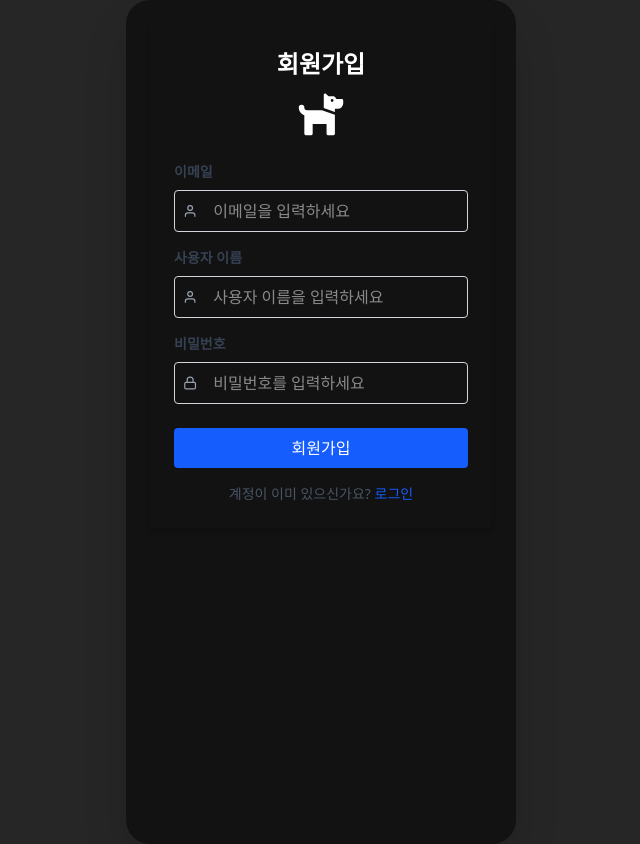
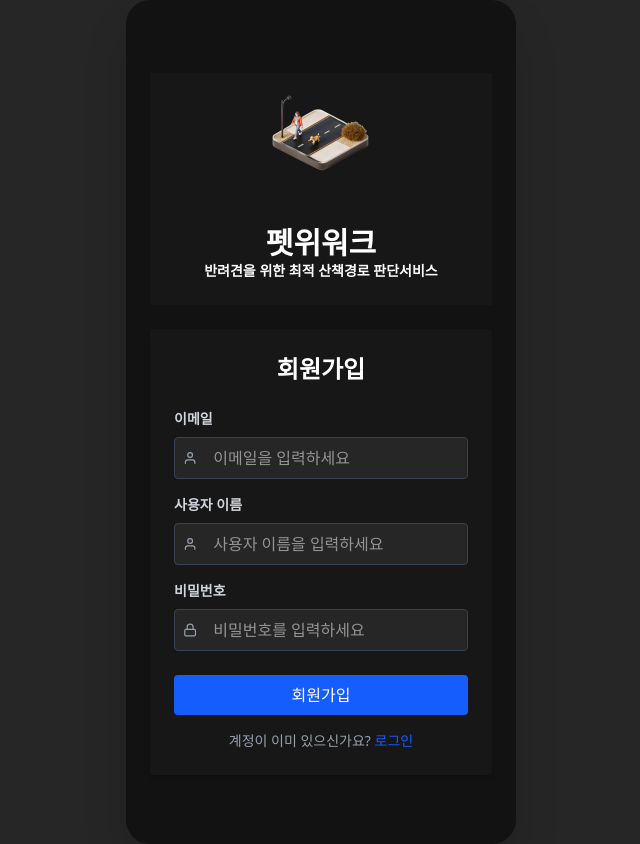
Before and after one commit to kakao-tech-campus-3rd-step3/Team22_FE, a React (Vite) app: page /login in a window 1280 px wide. Both pictures are taken after a click on the button "회원가입". Shown: the whole page, without its empty margins (319-959 px from the left). Built offline with nearby package versions, Linux system fonts and the light colour scheme.

Commit message:
feat : add intropage & routing

```diff
--- a/src/pages/IntroPage.tsx
+++ b/src/pages/IntroPage.tsx
@@ -1,82 +1,142 @@
+import { useState, useEffect } from 'react'
 import { useUIStore } from '@/stores/uiStore'
-import { useEffect } from 'react'
-import IntroSection from './IntroPageSections/IntroSection'
-import InfoRow from '@/components/common/InfoRow'
-import { CiCircleCheck } from 'react-icons/ci'
-import { IoMdWalk } from 'react-icons/io'
-import StatusIcon from '@/components/common/StatusIcon'
-import { PiDog } from 'react-icons/pi'
+import GuideStepPage from '@/components/common/GuideStepCard'
+import AddNewPetPage from './AddNewPetPage'
+import LocationSettingPage from './LocationSettingPage'
+import WalkingTimeSettingPage from './WalkingTimeSettingPage'
+import RouteDrawPage from './RouteDrawPage'
+import { useSetupStore } from '@/stores/setupStore'
+import { DotLottieReact } from '@lottiefiles/dotlottie-react'
+import { Modal } from '@/components/common/Modal'
 import { useNavigate } from '@tanstack/react-router'
-import { useSetupStore } from '@/stores/setupStore'
 
 export default function IntroPage() {
-  const { isPetSettingDone, isLocationSettingDone, isRouteDrawDone } = useSetupStore()
+  const [step, setStep] = useState(0)
+  const [isPetModalOpen, setIsPetModalOpen] = useState(false)
+  const [isLocationModalOpen, setIsLocationModalOpen] = useState(false)
+  const [isWalkTimeModalOpen, setIsWalkTimeModalOpen] = useState(false)
+  const [isMapsetModalOpen, setIsMapSetModalOpen] = useState(false)
+  const setshowNavbar = useUIStore((state) => state.setShowNavbar)
 
-  const isAllDone = isPetSettingDone && isLocationSettingDone && isRouteDrawDone
-
-  const setShowNavbar = useUIStore((state) => state.setShowNavbar)
-  useEffect(() => {
-    setShowNavbar(false)
-  }, [setShowNavbar])
+  const isPetSettingDone = useSetupStore((s) => s.isPetSettingDone)
+  const isLocationSettingDone = useSetupStore((s) => s.isLocationSettingDone)
+  const isAllDone = useSetupStore(
+    (s) => s.isPetSettingDone && s.isLocationSettingDone && s.isRouteDrawDone,
+  )
   const navigate = useNavigate()
 
-  const handleAddNewPet = () => {
-    navigate({ to: '/add-new-pet' })
-  }
-  const handlelocationSetting = () => {
-    navigate({ to: '/location-setting' })
-  }
+  useEffect(() => {
+    if (isAllDone) {
+      navigate({ to: '/' })
+    }
+    setshowNavbar(false)
+  })
 
-  const handlerouteDraw = () => {
-    navigate({ to: '/route-draw' })
-  }
+  useEffect(() => {
+    if (step === 1 && isPetSettingDone) {
+      setIsPetModalOpen(false)
+      setStep(2)
+    } else if (step === 2 && isLocationSettingDone) {
+      setIsLocationModalOpen(false)
+      setStep(3)
+    }
+  }, [step, isPetSettingDone, isLocationSettingDone])
+
+  const steps = [
+    {
+      title: '환영합니다!',
+      subtitle: '서비스 이용을 위해 간단한 안내를 드릴게요.',
+      imageSrc: '/assets/pet-walk.png',
+      buttonText: '다음',
+      onButtonClick: () => setStep(1),
+    },
+    {
+      title: '반려견 정보 설정',
+      subtitle: '반려견 정보를 입력해주세요',
+      imageSrc: '/assets/petting-dog.png',
+      buttonText: '설정하러 가기',
+      onButtonClick: () => setIsPetModalOpen(true),
+    },
+    {
+      title: '산책 위치 설정',
+      subtitle: '산책 시작 위치와 시간을 설정해주세요',
+      imageSrc: '/assets/walking-location-setting.png',
+      buttonText: '설정하러 가기',
+      onButtonClick: () => setIsLocationModalOpen(true),
+    },
+    {
+      title: '산책 시간 설정',
+      subtitle: '산책 시간을 설정해주세요',
+      imageSrc: '/assets/walking-time-setting.png',
+      buttonText: '설정하러 가기',
+      onButtonClick: () => setIsWalkTimeModalOpen(true),
+    },
+    {
+      title: '주 산책 경로 등록',
+      subtitle: '주 산책 경로를 등록을 위해 산책을 진행해주세요, 나중에 변경할 수 있어요!',
+      imageSrc: '',
+      buttonText: '경로 등록하러가기',
+      onButtonClick: () => setIsMapSetModalOpen(true),
+    },
+    {
+      title: '모든 기본 설정 완료!',
+      subtitle: '반려건의 정보를 포함하여 주로가는 산책길이 최고인지 판단해 드릴게요!',
+      imageSrc: '/assets/petting-dog.png',
+      buttonText: '서비스 이용하러가기',
+      onButtonClick: () => navigate({ to: '/' }),
+    },
+  ]
+
+  const { title, subtitle, imageSrc, buttonText, onButtonClick } = steps[step]
 
   return (
-    <div className="flex flex-col items-center justify-center w-full h-96">
-      <div className="flex flex-col w-80 max-w-md h-96 gap-5">
-        <IntroSection />
-        {isAllDone && (
-          <div className="text-green-400 font-bold text-center mb-4">
-            모든 설정을 완료하셨습니다!
-          </div>
-        )}
-        <InfoRow label="">
-          <button
-            className="flex bg-neutral-800 rounded-lg shadow-xl p-6 w-full items-center gap-2"
-            onClick={handleAddNewPet}
-          >
-            <StatusIcon
-              status={isPetSettingDone ? 'success' : 'warning'}
-              icon={<PiDog className="w-10 h-10 max-w-full max-h-32" />}
-            />
-            <span>{isPetSettingDone ? '설정완료!' : '반려견 정보를 설정해주세요.'}</span>
-          </button>
-        </InfoRow>
-        <InfoRow label="">
-          <button
-            className="flex bg-neutral-800 rounded-lg shadow-xl p-6 w-full items-center gap-2"
-            onClick={handlelocationSetting}
-          >
-            <StatusIcon
-              status={isLocationSettingDone ? 'success' : 'warning'}
-              icon={<IoMdWalk className="w-10 h-10 max-w-full max-h-32" />}
-            />
-            <span>주 산책 시작 위치, 시작시간을 설정해주세요</span>
-          </button>
-        </InfoRow>
-        <InfoRow label="">
-          <button
-            className="flex bg-neutral-800 rounded-lg shadow-xl p-6 w-full items-center gap-2"
-            onClick={handlerouteDraw}
-          >
-            <StatusIcon
-              status={isRouteDrawDone ? 'success' : 'warning'}
-              icon={<CiCircleCheck className="w-10 h-10 max-w-full max-h-32" />}
-            />
-            <span>산책을 설정한 위치, 시간에 맞추어 해주세요</span>
-          </button>
-        </InfoRow>
-      </div>
+    <div className="w-full h-full flex items-center justify-center bg-neutral-900 relative">
+      <GuideStepPage
+        title={title}
+        subtitle={subtitle}
+        imageSrc={imageSrc}
+        buttonText={buttonText}
+        onButtonClick={onButtonClick}
+        children={
+          step === 4 ? <DotLottieReact src="assets/setting-done.lottie" autoplay loop /> : null
+        }
+      />
+      <Modal isOpen={isPetModalOpen} onClick={() => setIsPetModalOpen(false)}>
+        <AddNewPetPage
+          disableRouting={true}
+          onDone={() => {
+            setIsPetModalOpen(false)
+            setStep(2)
+          }}
+        />
+      </Modal>
+      <Modal isOpen={isLocationModalOpen} onClick={() => setIsLocationModalOpen(false)}>
+        <LocationSettingPage
+          disableRouting={true}
+          onDone={() => {
+            setIsLocationModalOpen(false)
+            setStep(3)
+          }}
+        />
+      </Modal>
+      <Modal isOpen={isWalkTimeModalOpen} onClick={() => setIsWalkTimeModalOpen(false)}>
+        <WalkingTimeSettingPage
+          disableRouting={true}
+          onDone={() => {
+            setIsWalkTimeModalOpen(false)
+            setStep(4)
+          }}
+        />
+      </Modal>
+      <Modal isOpen={isMapsetModalOpen} onClick={() => setIsMapSetModalOpen(false)}>
+        <RouteDrawPage
+          disableRouting={true}
+          onDone={() => {
+            setIsMapSetModalOpen(false)
+            setStep(5)
+          }}
+        />
+      </Modal>
     </div>
   )
 }
--- a/src/pages/LoginPage.tsx
+++ b/src/pages/LoginPage.tsx
@@ -1,17 +1,15 @@
 import React, { useEffect, useState } from 'react'
 import { FiUser, FiLock } from 'react-icons/fi'
-import { FaDog } from 'react-icons/fa'
 import { useUIStore } from '@/stores/uiStore'
 import { Toaster } from 'react-hot-toast'
 import { useLogin, useRegister } from '@/hooks/useLogin'
+import { motion } from 'framer-motion'
 
-function LoginPage() {
+function LoginFormComponent() {
   const [email, setEmail] = useState('')
   const [password, setPassword] = useState('')
   const [username, setUsername] = useState('')
   const [isRegister, setIsRegister] = useState(false)
-
-  const setShowNavbar = useUIStore((state) => state.setShowNavbar)
 
   const loginMutation = useLogin()
   const registerMutation = useRegister()
@@ -25,11 +23,6 @@ function LoginPage() {
     }
   }
 
-  useEffect(() => {
-    setShowNavbar(false)
-    return () => setShowNavbar(true)
-  }, [setShowNavbar])
-
   const isLoading = isRegister ? registerMutation.isPending : loginMutation.isPending
   const isError = isRegister ? registerMutation.isError : loginMutation.isError
   const error = isRegister ? registerMutation.error : loginMutation.error
@@ -37,24 +30,26 @@ function LoginPage() {
   return (
     <>
       <Toaster position="top-center" />
-      <form onSubmit={handleSubmit} className="p-6 rounded shadow-md w-full max-w-sm">
+      <form
+        onSubmit={handleSubmit}
+        className="p-6 rounded shadow-md w-full max-w-sm bg-neutral-900 text-white"
+      >
         <div className="flex flex-col items-center mb-6">
           <h2 className="text-2xl font-bold text-center">{isRegister ? '회원가입' : '로그인'}</h2>
-          <FaDog size={50} className="mt-2" />
         </div>
 
         <div className="mb-4">
-          <label htmlFor="email" className="block text-gray-700 text-sm font-semibold mb-2">
+          <label htmlFor="email" className="block text-gray-300 text-sm font-semibold mb-2">
             이메일
           </label>
-          <div className="flex items-center border border-gray-300 rounded">
+          <div className="flex items-center border border-gray-700 rounded bg-neutral-800">
             <FiUser className="text-gray-400 m-2" />
             <input
               id="email"
               type="email"
               value={email}
               onChange={(e) => setEmail(e.target.value)}
-              className="w-full py-2 px-2 outline-none rounded"
+              className="w-full py-2 px-2 outline-none rounded bg-neutral-800 text-white"
               placeholder="이메일을 입력하세요"
               required
               disabled={isLoading}
@@ -64,17 +59,17 @@ function LoginPage() {
 
         {isRegister && (
           <div className="mb-4">
-            <label htmlFor="username" className="block text-gray-700 text-sm font-semibold mb-2">
+            <label htmlFor="username" className="block text-gray-300 text-sm font-semibold mb-2">
               사용자 이름
             </label>
-            <div className="flex items-center border border-gray-300 rounded">
+            <div className="flex items-center border border-gray-700 rounded bg-neutral-800">
               <FiUser className="text-gray-400 m-2" />
               <input
                 id="username"
                 type="text"
                 value={username}
                 onChange={(e) => setUsername(e.target.value)}
-                className="w-full py-2 px-2 outline-none rounded"
+                className="w-full py-2 px-2 outline-none rounded bg-neutral-800 text-white"
                 placeholder="사용자 이름을 입력하세요"
                 required
                 disabled={isLoading}
@@ -84,17 +79,17 @@ function LoginPage() {
         )}
 
         <div className="mb-6">
-          <label htmlFor="password" className="block text-gray-700 text-sm font-semibold mb-2">
+          <label htmlFor="password" className="block text-gray-300 text-sm font-semibold mb-2">
             비밀번호
           </label>
-          <div className="flex items-center border border-gray-300 rounded">
+          <div className="flex items-center border border-gray-700 rounded bg-neutral-800">
             <FiLock className="text-gray-400 m-2" />
             <input
               id="password"
               type="password"
               value={password}
               onChange={(e) => setPassword(e.target.value)}
-              className="w-full py-2 px-2 outline-none rounded"
+              className="w-full py-2 px-2 outline-none rounded bg-neutral-800 text-white"
               placeholder="비밀번호를 입력하세요"
               required
               disabled={isLoading}
@@ -116,7 +111,7 @@ function LoginPage() {
               : '로그인'}
         </button>
         {isError && <p className="text-red-500 mt-2">{(error as Error).message}</p>}
-        <p className="mt-4 text-center text-sm text-gray-600">
+        <p className="mt-4 text-center text-sm text-gray-400">
           {isRegister ? '계정이 이미 있으신가요?' : '계정이 없으신가요?'}{' '}
           <button
             type="button"
@@ -131,4 +126,56 @@ function LoginPage() {
   )
 }
 
-export default LoginPage
+export default function LoginPage() {
+  const [showForm, setShowForm] = useState(false)
+  const setShowNavbar = useUIStore((state) => state.setShowNavbar)
+
+  useEffect(() => {
+    setShowNavbar(false)
+  }, [setShowNavbar])
+
+  useEffect(() => {
+    const timer = setTimeout(() => setShowForm(true), 1500)
+    return () => clearTimeout(timer)
+  }, [])
+
+  return (
+    <div className="flex flex-col items-center justify-center min-h-screen text-white">
+      <motion.div
+        initial={{ opacity: 0, y: 20 }}
+        animate={{ opacity: 1, y: 0 }}
+        transition={{ duration: 1 }}
+        className="flex flex-col items-center mb-6 bg-neutral-900 w-full"
+      >
+        <motion.img
+          src="/assets/pet-walk.png"
+          alt="pet walk"
+          className="w-32 h-32 object-contain"
+          initial={{ scale: 0.8 }}
+          animate={{ scale: 1 }}
+          transition={{ duration: 1.2, delay: 0.3 }}
+        />
+        <motion.div
+          className="text-3xl font-bold text-white flex flex-col items-center justify-center w-full p-6"
+          initial={{ opacity: 0, y: 10 }}
+          animate={{ opacity: 1, y: 0 }}
+          transition={{ duration: 1, delay: 0.6 }}
+        >
+          <span className="text-md">펫위워크</span>
+          <p className="text-sm">반려견을 위한 최적 산책경로 판단서비스</p>
+        </motion.div>
+      </motion.div>
+
+      {showForm && (
+        <motion.div
+          initial={{ opacity: 0, y: 20 }}
+          animate={{ opacity: 1, y: 0 }}
+          transition={{ duration: 1 }}
+          className="w-full max-w-sm"
+        >
+          <LoginFormComponent />
+        </motion.div>
+      )}
+    </div>
+  )
+}
--- a/src/pages/RouteDrawPage.tsx
+++ b/src/pages/RouteDrawPage.tsx
@@ -8,7 +8,8 @@ import WalkingTimerBar from '@/components/map/WalkingTimerBar.tsx'
 import useDistance from '@/hooks/useDistance.ts'
 import WalkingEndModalComponent from '@/components/map/WalkingEndModalComponent.tsx'
 
-export default function RouteDrawPage() {
+export default function RouteDrawPage(props: { onDone?: () => void; disableRouting?: boolean }) {
+  const { onDone } = props
   const loaded = useKakaoMapLoader()
   const [isActive, setIsActive] = useState(false)
   const [endModal, setEndModal] = useState(false)
@@ -66,6 +67,7 @@ export default function RouteDrawPage() {
           route={route}
           setEndModal={setEndModal}
           handleEndWalking={handleEndWalking}
+          onDone={onDone}
         />
       ) : (
         <div className="absolute bottom-0 left-0 w-full z-10">
--- a/src/routes/__root.tsx
+++ b/src/routes/__root.tsx
@@ -9,7 +9,7 @@ export function RootLayout() {
     <>
       <div className="flex justify-center items-center min-h-screen bg-neutral-800 font-sans">
         <div className="flex flex-col items-center w-[390px] h-[844px] bg-[#121212] text-white shadow-2xl rounded-3xl overflow-hidden">
-          <div className="flex-1 w-full px-6 pt-6 overflow-y-auto [scrollbar-width:none] [&::-webkit-scrollbar]:hidden">
+          <div className="flex-1 w-full px-6 pt-6 py-6 overflow-y-auto [scrollbar-width:none] [&::-webkit-scrollbar]:hidden">
             <Outlet />
           </div>
           {showNavbar && (
```
Also changed, not shown: src/pages/AddNewPetPage.tsx (+7 -11 lines), src/pages/LocationSettingPage.tsx (+25 -21 lines), src/pages/MainPage.tsx (+5 -20 lines), src/pages/MapSetupCompletePage.tsx (+10 -2 lines), src/pages/WalkingTimeSettingPage.tsx (+15 -11 lines).
